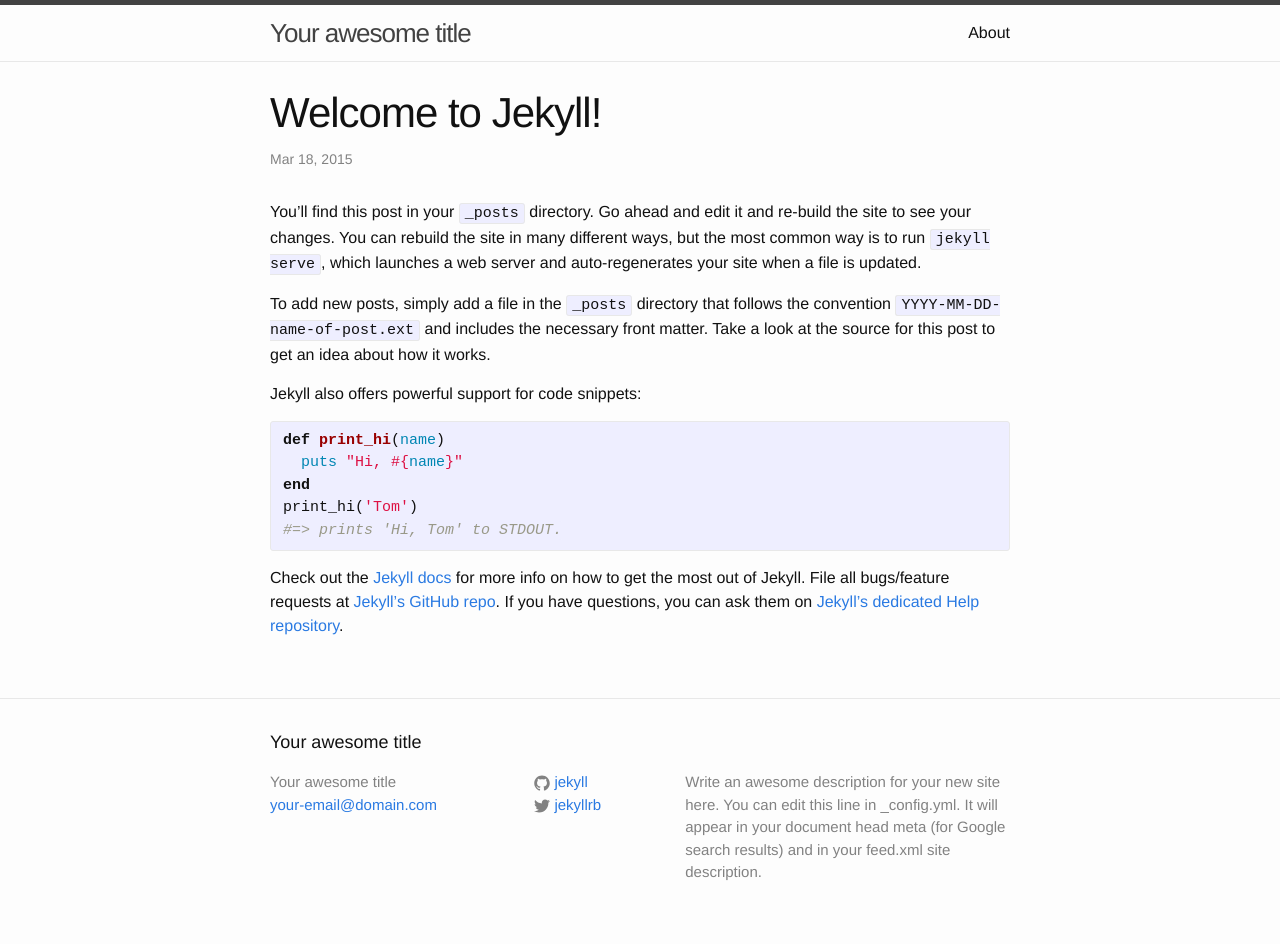
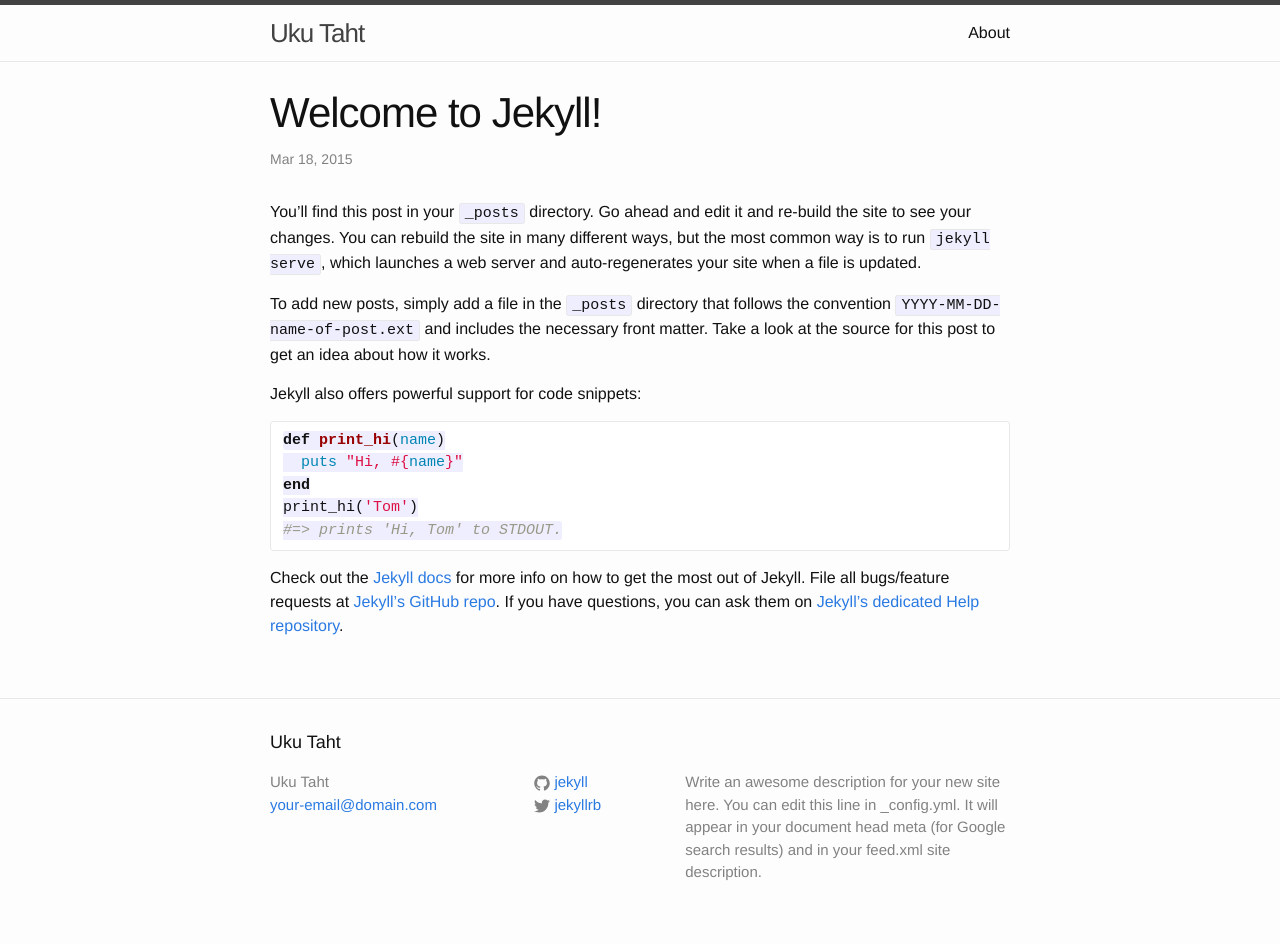
Before and after one commit to ukutaht/blog, a Jekyll site: the page built from _posts/2015-03-18-welcome-to-jekyll.markdown, in a window 1280 px wide. Built offline with Jekyll 4.4.1, drawn with Linux system fonts in a browser that asks for light colours; Markdown is read by kramdown in place of the engine named in the settings.

Commit message:
Some modifications

````diff
--- a/_config.yml
+++ b/_config.yml
@@ -1,14 +1,12 @@
-# Site settings
-title: Your awesome title
+title: Uku Taht
 email: your-email@domain.com
-description: > # this means to ignore newlines until "baseurl:"
+description: >
   Write an awesome description for your new site here. You can edit this
   line in _config.yml. It will appear in your document head meta (for
   Google search results) and in your feed.xml site description.
-baseurl: "" # the subpath of your site, e.g. /blog/
-url: "http://yourdomain.com" # the base hostname & protocol for your site
+baseurl: ""
+url: "http://yourdomain.com"
 twitter_username: jekyllrb
 github_username:  jekyll
 
-# Build settings
-markdown: kramdown
+markdown: redcarpet
--- a/_posts/2015-03-18-welcome-to-jekyll.markdown
+++ b/_posts/2015-03-18-welcome-to-jekyll.markdown
@@ -10,13 +9,13 @@ To add new posts, simply add a file in the `_posts` directory that follows the c
 
 Jekyll also offers powerful support for code snippets:
 
-{% highlight ruby %}
+```ruby
 def print_hi(name)
   puts "Hi, #{name}"
 end
 print_hi('Tom')
 #=> prints 'Hi, Tom' to STDOUT.
-{% endhighlight %}
+```
 
 Check out the [Jekyll docs][jekyll] for more info on how to get the most out of Jekyll. File all bugs/feature requests at [Jekyll’s GitHub repo][jekyll-gh]. If you have questions, you can ask them on [Jekyll’s dedicated Help repository][jekyll-help].
 
````
Also changed, not shown: other parts of _posts/2015-03-18-welcome-to-jekyll.markdown (+0 -1 lines).
